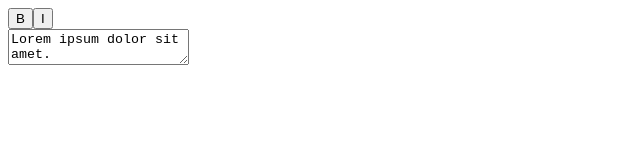
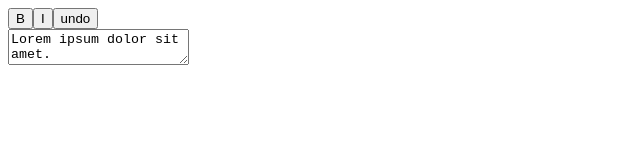
Before and after one commit to ermondel/react-editor, a React app: page / in a window 1280 px wide. Shown: the top 160 px of the page, without its empty margins (0-640 px from the left). Built offline with nearby package versions, Linux system fonts and the light colour scheme; the HTML template or start-up script is replaced by a standard one.

Commit message:
feat: add an undo

```diff
--- a/package.json
+++ b/package.json
@@ -1,6 +1,6 @@
 {
   "name": "react-editor",
-  "version": "0.2.0",
+  "version": "0.3.0",
   "private": true,
   "homepage": "https://github.com/ermondel/react-editor#readme",
   "description": "react editor",
--- a/src/App.js
+++ b/src/App.js
@@ -8,6 +8,7 @@ class App extends Component {
   };
 
   editorRef = React.createRef();
+  editorHistory = [];
 
   onEditorChange = (event) => {
     this.setState({ text: event.target.value });
@@ -26,6 +27,9 @@ class App extends Component {
 
     if (tagName && selectionStart !== selectionEnd) {
       const text = this.editorRef.current.value;
+
+      this.editorHistory.push(text);
+
       const selected = text.substring(selectionStart, selectionEnd);
       const val = `[${tagName}]${selected}[/${tagName}]`;
 
@@ -36,12 +40,21 @@ class App extends Component {
     }
   };
 
+  undo = () => {
+    const previousText = this.editorHistory.pop();
+
+    if (previousText) {
+      this.setState({ text: previousText });
+    }
+  };
+
   render() {
     return (
       <div className='app'>
         <div className='panel'>
           <button onClick={() => this.addTag('B')}>B</button>
           <button onClick={() => this.addTag('I')}>I</button>
+          <button onClick={this.undo}>undo</button>
         </div>
 
         <textarea
```
